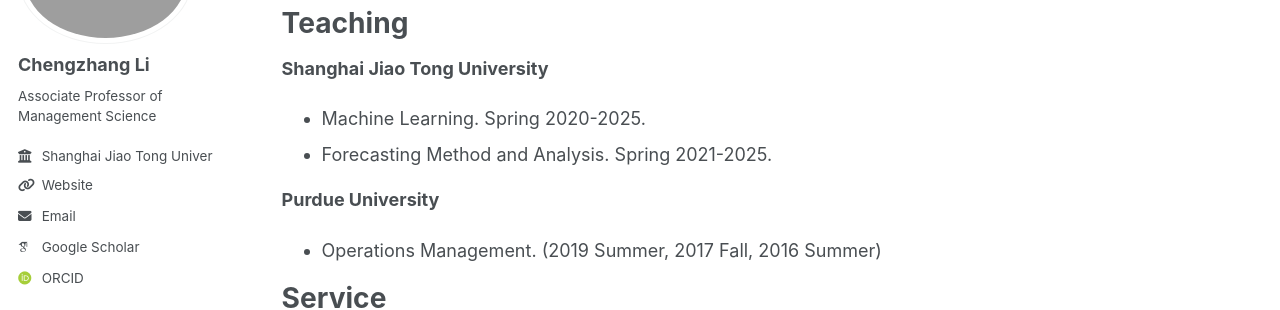
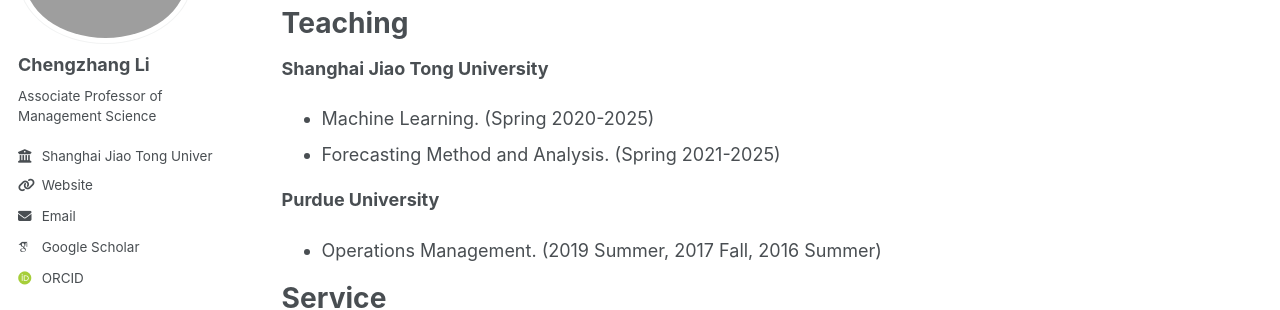
Before and after one commit to li-chengzhang/li-chengzhang.github.io, a Jekyll site: the page built from _pages/about.md, in a window 1280 px wide and 900 px high, scrolled down 1314 px. Shown: the part 189-499 px from the top of the window. Built offline with Jekyll 4.4.1, drawn with Linux system fonts in a browser that asks for light colours; some web fonts are replaced; a script that is not in the unit is left out.

```diff
--- a/_pages/about.md
+++ b/_pages/about.md
@@ -53,8 +53,8 @@ I am an Associate Professor in the Department of Management Science at Antai Col
 # Teaching
 
 **Shanghai Jiao Tong University**
-- Machine Learning. Spring 2020-2025.
-- Forecasting Method and Analysis. Spring 2021-2025.
+- Machine Learning. (Spring 2020-2025)
+- Forecasting Method and Analysis. (Spring 2021-2025)
 
 **Purdue University**
 - Operations Management. (2019 Summer, 2017 Fall, 2016 Summer)
```
